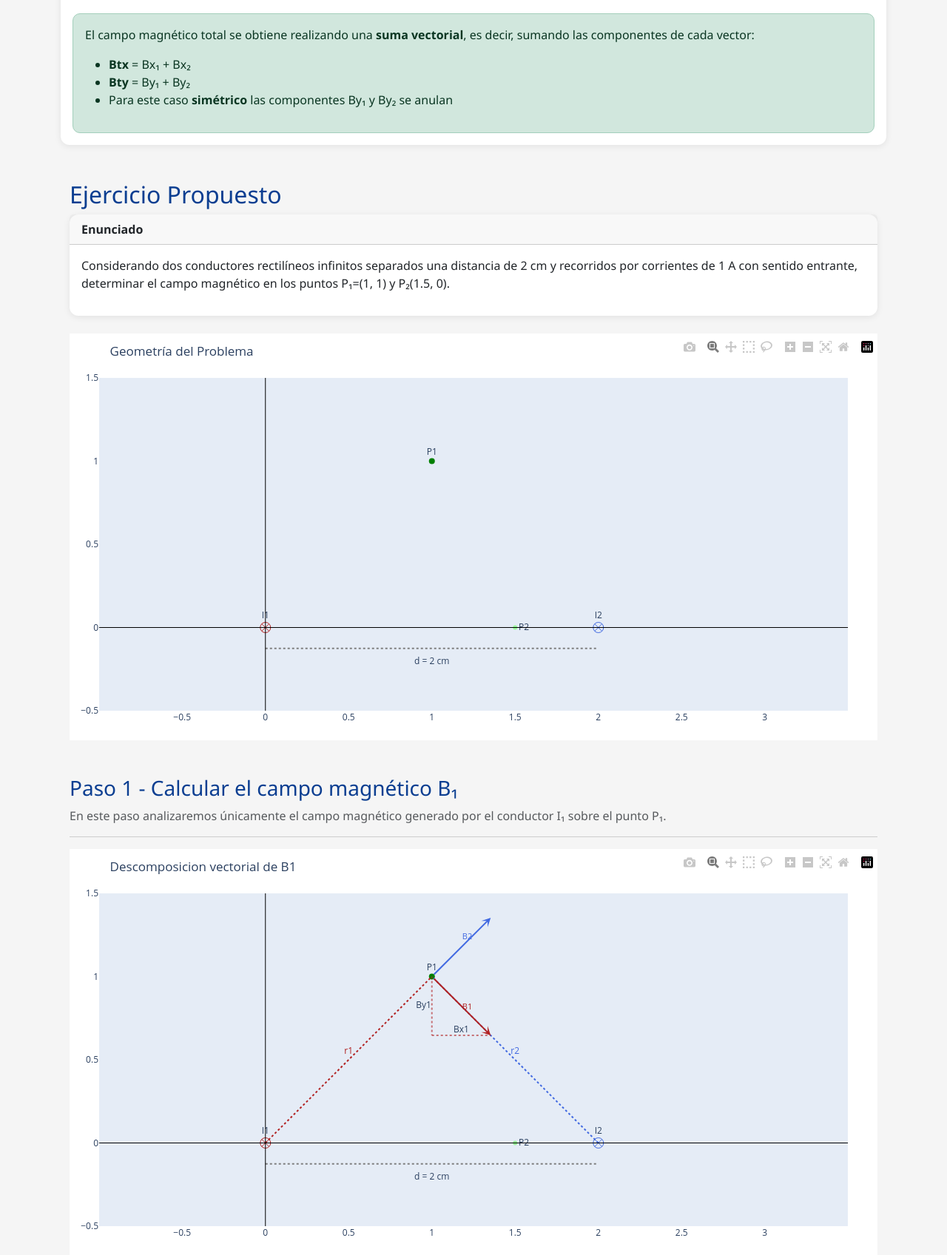
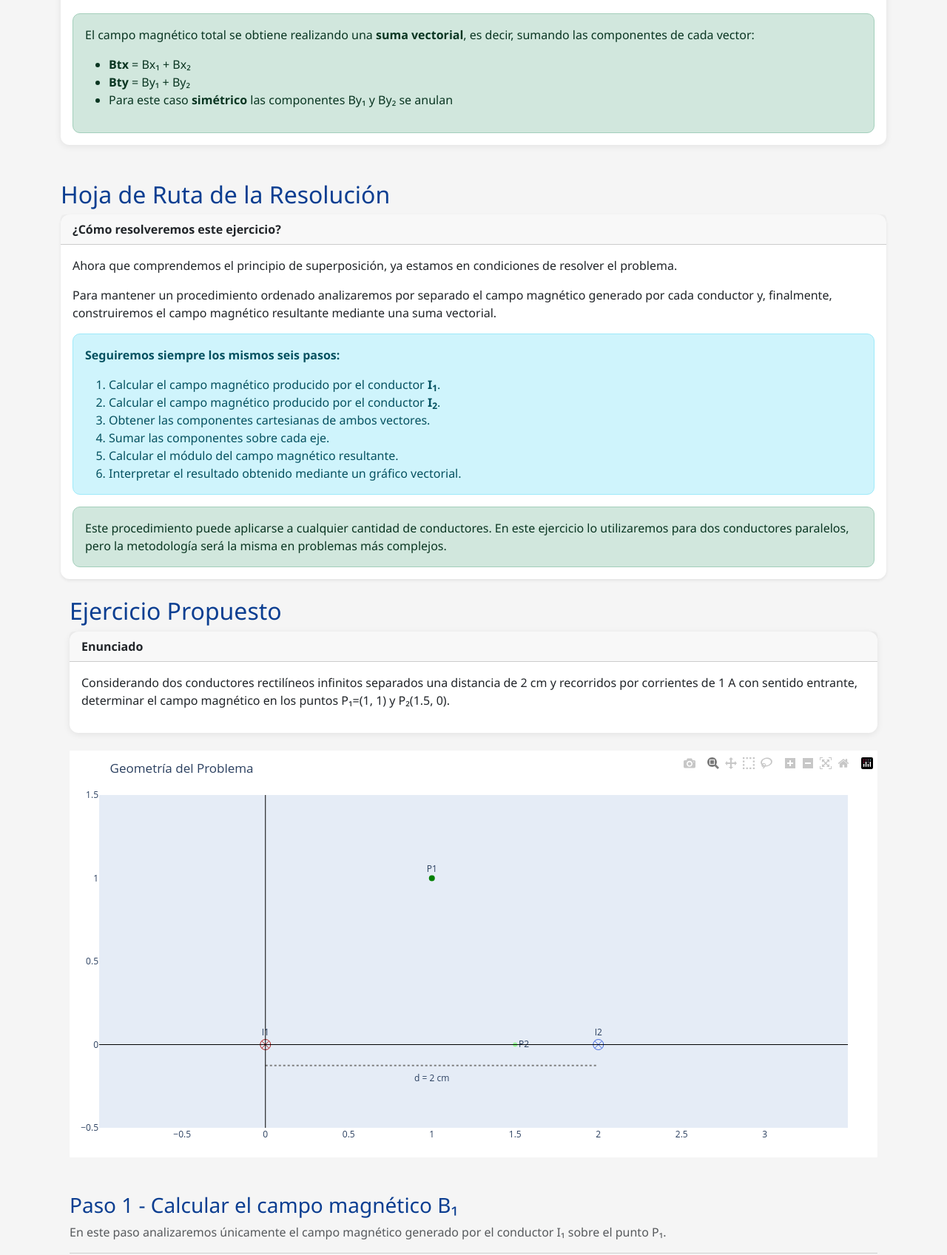
Before and after one commit to jhgakiyama/electromagnetismo-simulator, a Flask app: page /tema2/resolucion/p1 in a window 1280 px wide. Shown: the part 2964-4661 px from the top of the page at 74% size. Run offline with Flask 3, Linux system fonts and the light colour scheme; some libraries are stand-ins or nearby versions.

Commit message:
Agrego una hoaj de ruta para resolver los ejercicios

```diff
--- a/app/templates/tema2_resolucion_p1.html
+++ b/app/templates/tema2_resolucion_p1.html
@@ -175,6 +175,63 @@
                 <li>Para este caso <strong>simétrico</strong> las componentes
                  By₁ y By₂ se anulan</li>
             <ul>
+        </div>
+    </div>
+</div>
+
+<!-- ========================================================= -->
+<!-- Hoja de Ruta de la Resolución -->
+<!-- ========================================================= -->
+
+<h2 class="mt-5">Hoja de Ruta de la Resolución</h2>
+
+<div class="card shadow-sm mb-4">
+
+    <div class="card-header fw-bold">
+        ¿Cómo resolveremos este ejercicio?
+    </div>
+
+    <div class="card-body">
+
+        <p>
+            Ahora que comprendemos el principio de superposición, ya estamos en
+            condiciones de resolver el problema.
+        </p>
+
+        <p>
+            Para mantener un procedimiento ordenado analizaremos por separado el
+            campo magnético generado por cada conductor y, finalmente,
+            construiremos el campo magnético resultante mediante una suma
+            vectorial.
+        </p>
+
+        <div class="alert alert-info">
+            <strong>Seguiremos siempre los mismos seis pasos:</strong>
+            <ol class="mt-3 mb-0">
+                <li>
+                    Calcular el campo magnético producido por el conductor
+                    <strong>I<sub>1</sub></strong>.
+                </li>
+
+                <li>Calcular el campo magnético producido por el conductor
+                    <strong>I<sub>2</sub></strong>.
+                </li>
+
+                <li>Obtener las componentes cartesianas de ambos vectores.</li>
+                <li>Sumar las componentes sobre cada eje.</li>
+                <li>Calcular el módulo del campo magnético resultante.</li>
+                <li>
+                    Interpretar el resultado obtenido mediante un gráfico
+                    vectorial.
+                </li>
+            </ol>
+        </div>
+
+        <div class="alert alert-success mb-0">
+            Este procedimiento puede aplicarse a cualquier cantidad de
+            conductores. En este ejercicio lo utilizaremos para dos conductores
+            paralelos, pero la metodología será la misma en problemas más
+            complejos.
         </div>
     </div>
 </div>
```
